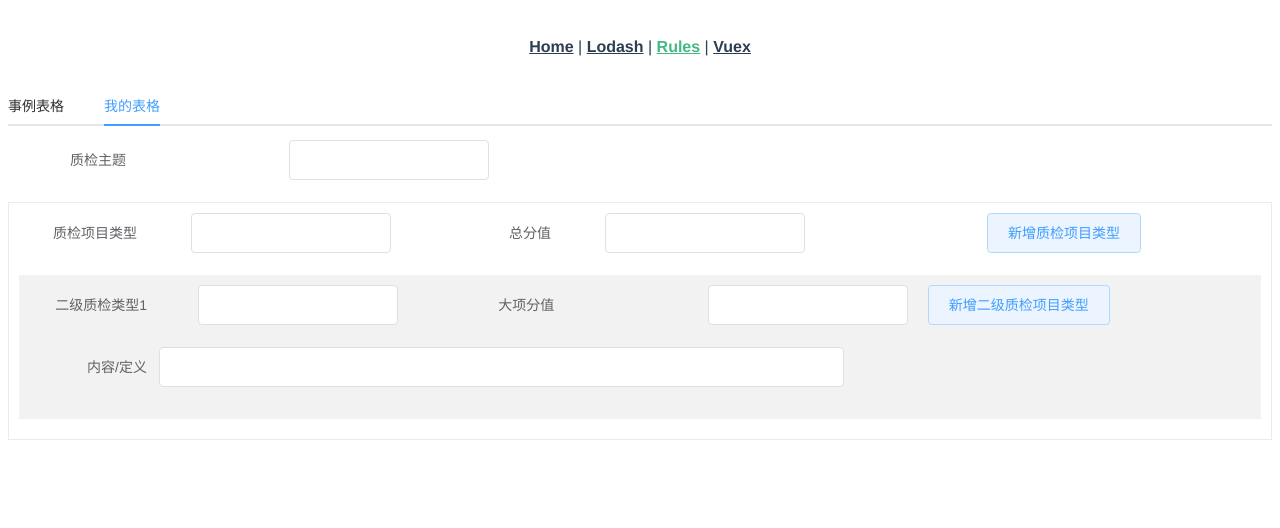
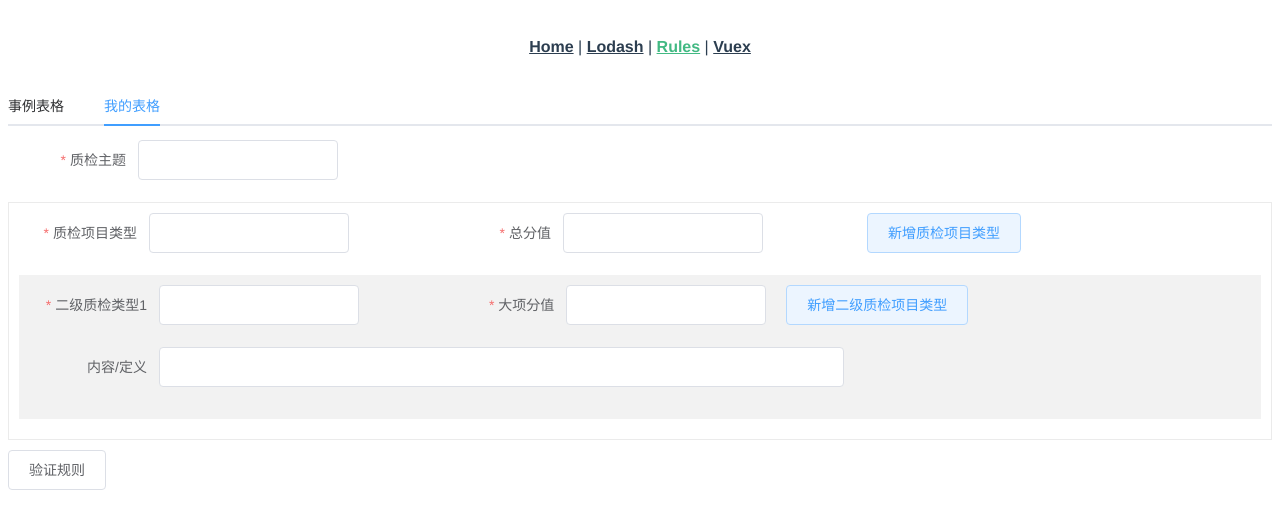
Before and after one commit to lijun2017/share, a Vue app: page /rules in a window 1280 px wide. Shown: the top 528 px of the page. Built offline with nearby package versions, Linux system fonts and the light colour scheme.

Commit message:
修改样式

```diff
--- a/src/views/Rules/myForm.vue
+++ b/src/views/Rules/myForm.vue
@@ -1,4 +1,5 @@
 <template>
+  <div class="rules-page">
     <el-form ref="mainForm" :model="form" :rules="rules" label-position="right" label-width="130px">
       <el-row>
         <el-col :span="12">
@@ -98,6 +99,10 @@
         </section>
       </el-row>
     </el-form>
+    <div>
+      <el-button @click="doAdd">验证规则</el-button>
+    </div>
+  </div>
 </template>
 
 <script>
@@ -135,18 +140,20 @@ export default {
   computed: {
     rules () {
       return {
-        title: []
+        title: [
+          { required: true, message: '请输入主题名称', trigger: 'blur' }
+        ]
       }
     },
     rules1 () {
       return {
-        name: [],
-        score: []
+        name: [{ required: true, message: '请输入质检项目类型', trigger: 'blur' }],
+        score: [{ required: true, message: '请输入总分值', trigger: 'blur' }]
       }
     },
     rules2 () {
       return {
-        name: [],
+        name: [{ required: true, message: '请输入二级质检项目类型', trigger: 'blur' }],
         score: (index1) => {
           const index = index1
           return [
@@ -155,7 +162,8 @@ export default {
                 return this.validateProjectTotal(rule, form, callback, source, options, index)
               },
               trigger: 'blur'
-            }
+            },
+            { required: true, message: '请输入大项分值', trigger: 'blur' }
           ]
         }
       }
@@ -220,7 +228,9 @@ export default {
 
     doAdd () {
       this.$refs.mainForm.validate(valid => {
-
+        if (valid) {
+          alert(JSON.stringify(this.form))
+        }
       })
     },
 
@@ -254,6 +264,9 @@ export default {
 }
 </script>
 <style lang="scss" scoped>
+.rules-page {
+  text-align: left;
+}
 .form-area {
   padding: 10px;
   margin-bottom: 10px;
```
Lines whose indentation alone changed are shown as unchanged.
